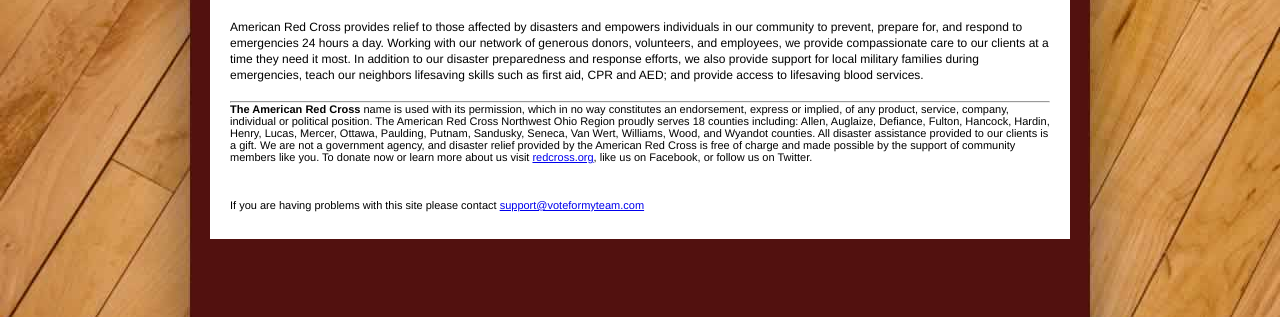
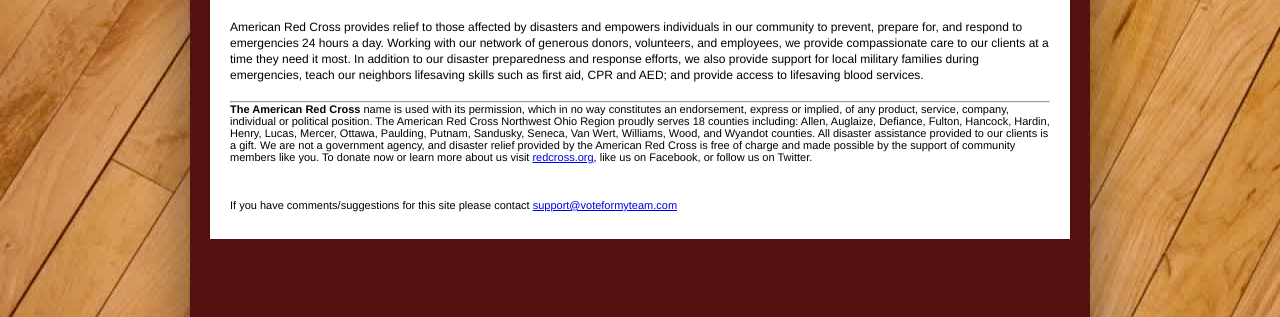
Before and after one commit to thelodgemediagroup/voteformyteam_v2, a PHP site: template dev/application/views/vote/index.php in a window 1280 px wide. Shown: the part 613-930 px from the top of the page. Run offline with PHP 8.4, Linux system fonts and the light colour scheme; the template is opened without the code that fills it, so the values that code supplies are empty.

Commit message:
Copy edits.

```diff
--- a/dev/application/views/templates/footer.php
+++ b/dev/application/views/templates/footer.php
@@ -15,7 +15,7 @@
 				<br/>
 				<br/>
 
-				<p class="style1">If you are having problems with this site please contact <a href="mailto:support@voteformyteam.com">support@voteformyteam.com</a></p>
+				<p class="style1">If you have comments/suggestions for this site please contact <a href="mailto:support@voteformyteam.com">support@voteformyteam.com</a></p>
 
 		</div><!--/ #footer -->
 
```
